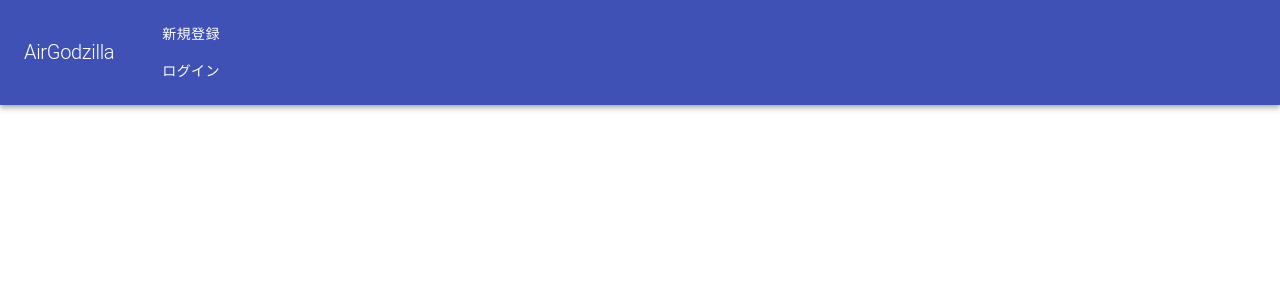
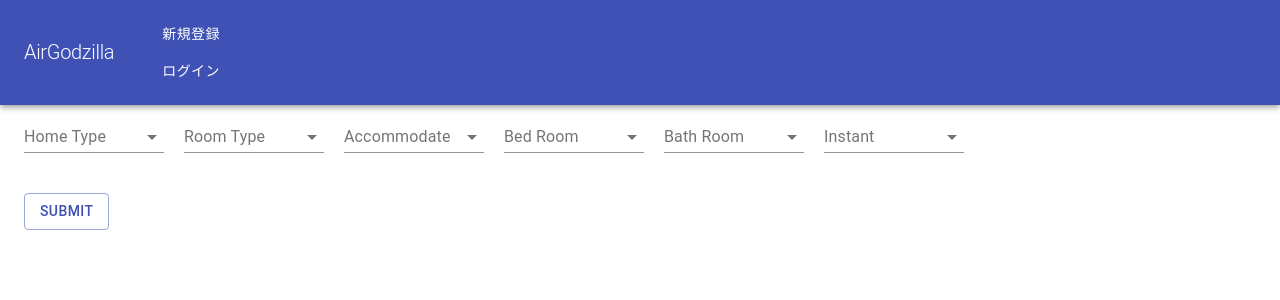
Before and after one commit to machamp0714/AirGodzilla, a React (Create React App) app in the folder front/: page /room/new in a window 1280 px wide. Shown: the top 300 px of the page. Built offline with nearby package versions, Linux system fonts and the light colour scheme; no server answers.

Commit message:
Create CreateRoom Component

```diff
--- a/front/src/App.js
+++ b/front/src/App.js
@@ -4,6 +4,7 @@ import Main from "./components/Layout/Main";
 import Navbar from "./components/Layout/Navbar";
 import Signup from "./components/Auth/Signup";
 import Signin from "./components/Auth/Signin";
+import CreateRoom from "./components/Rooms/CreateRoom";
 
 const App = () => {
   return (
@@ -13,6 +14,7 @@ const App = () => {
         <Route exact path="/" component={Main} />
         <Route path="/signup" component={Signup} />
         <Route path="/signin" component={Signin} />
+        <Route path="/room/new" component={CreateRoom} />
       </Switch>
     </BrowserRouter>
   );
--- a/front/src/components/Layout/SignedInLinks.js
+++ b/front/src/components/Layout/SignedInLinks.js
@@ -1,6 +1,7 @@
 import React from "react";
 import { connect } from "react-redux";
 import { logout } from "../../store/actions/authAction";
+import { NavLink } from "react-router-dom";
 
 import { withStyles } from "@material-ui/styles";
 import { IconButton, Menu, MenuItem } from "@material-ui/core";
@@ -42,6 +43,9 @@ class SignedInLinks extends React.Component {
 
     return (
       <div className={classes.root}>
+        <NavLink className="navlink" to="/room/new">
+          Create Room
+        </NavLink>
         <IconButton
           aria-label="current user"
           aria-controls="menu"
--- /dev/null
+++ b/front/src/components/Rooms/CreateRoom.js
@@ -0,0 +1,172 @@
+import React from "react";
+
+import { withStyles } from "@material-ui/styles";
+import {
+  Container,
+  FormControl,
+  InputLabel,
+  Select,
+  MenuItem,
+  Button
+} from "@material-ui/core";
+
+const styles = {
+  form: {
+    display: "flex",
+    flexWrap: "wrap"
+  },
+  formControl: {
+    minWidth: 140,
+    marginRight: 20
+  },
+  button: {
+    marginTop: 20
+  }
+};
+
+class CreateRoom extends React.Component {
+  constructor(props) {
+    super(props);
+    this.state = {
+      home_type: "",
+      room_type: "",
+      accommodate: "",
+      bed_room: "",
+      bath_room: "",
+      instant: ""
+    };
+  }
+
+  handleChange = (e) => {
+    this.setState({
+      [e.target.name]: e.target.value
+    });
+  };
+
+  render() {
+    const {
+      home_type,
+      room_type,
+      accommodate,
+      bed_room,
+      bath_room,
+      instant
+    } = this.state;
+    const { classes } = this.props;
+    return (
+      <Container>
+        <form autoComplete="off">
+          <div className={classes.form}>
+            <FormControl className={classes.formControl}>
+              <InputLabel htmlFor="home_type">Home Type</InputLabel>
+              <Select
+                value={home_type}
+                onChange={this.handleChange}
+                inputProps={{
+                  name: "home_type",
+                  id: "home_type"
+                }}
+              >
+                <MenuItem value={"private"}>private</MenuItem>
+                <MenuItem value={"share"}>share</MenuItem>
+              </Select>
+            </FormControl>
+
+            <FormControl className={classes.formControl}>
+              <InputLabel htmlFor="room_type">Room Type</InputLabel>
+              <Select
+                value={room_type}
+                onChange={this.handleChange}
+                inputProps={{
+                  name: "room_type",
+                  id: "room_type"
+                }}
+              >
+                <MenuItem value={"relax"}>relax</MenuItem>
+                <MenuItem value={"beautiful"}>beautiful</MenuItem>
+              </Select>
+            </FormControl>
+
+            <FormControl className={classes.formControl}>
+              <InputLabel htmlFor="accommodate">Accommodate</InputLabel>
+              <Select
+                value={accommodate}
+                onChange={this.handleChange}
+                inputProps={{
+                  name: "accommodate",
+                  id: "accommodate"
+                }}
+              >
+                <MenuItem value={1}>1</MenuItem>
+                <MenuItem value={2}>2</MenuItem>
+                <MenuItem value={3}>3</MenuItem>
+                <MenuItem value={4}>4</MenuItem>
+              </Select>
+            </FormControl>
+
+            <FormControl className={classes.formControl}>
+              <InputLabel htmlFor="bed_room">Bed Room</InputLabel>
+              <Select
+                value={bed_room}
+                onChange={this.handleChange}
+                inputProps={{
+                  name: "bed_room",
+                  id: "bed_room"
+                }}
+              >
+                <MenuItem value={1}>1</MenuItem>
+                <MenuItem value={2}>2</MenuItem>
+                <MenuItem value={3}>3</MenuItem>
+                <MenuItem value={4}>4</MenuItem>
+              </Select>
+            </FormControl>
+
+            <FormControl className={classes.formControl}>
+              <InputLabel htmlFor="bath_room">Bath Room</InputLabel>
+              <Select
+                value={bath_room}
+                onChange={this.handleChange}
+                inputProps={{
+                  name: "bath_room",
+                  id: "bath_room"
+                }}
+              >
+                <MenuItem value={1}>1</MenuItem>
+                <MenuItem value={2}>2</MenuItem>
+                <MenuItem value={3}>3</MenuItem>
+                <MenuItem value={4}>4</MenuItem>
+              </Select>
+            </FormControl>
+
+            <FormControl className={classes.formControl}>
+              <InputLabel htmlFor="instant">Instant</InputLabel>
+              <Select
+                value={instant}
+                onChange={this.handleChange}
+                inputProps={{
+                  name: "instant",
+                  id: "instant"
+                }}
+              >
+                <MenuItem value={0}>request</MenuItem>
+                <MenuItem value={1}>instant</MenuItem>
+              </Select>
+            </FormControl>
+          </div>
+          <div className={classes.button}>
+            <Button
+              className={classes.button}
+              type="submit"
+              color="primary"
+              variant="outlined"
+            >
+              Submit
+            </Button>
+          </div>
+        </form>
+      </Container>
+    );
+  }
+}
+
+export default withStyles(styles)(CreateRoom);
```
